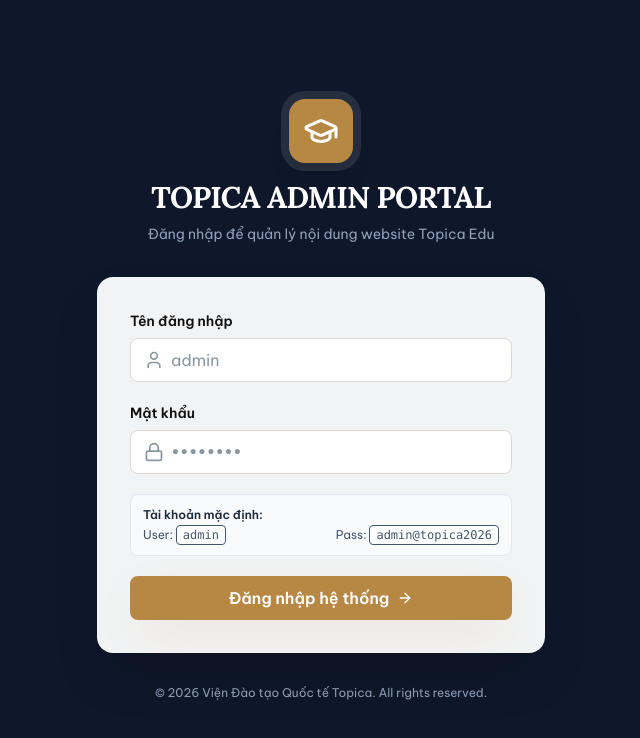
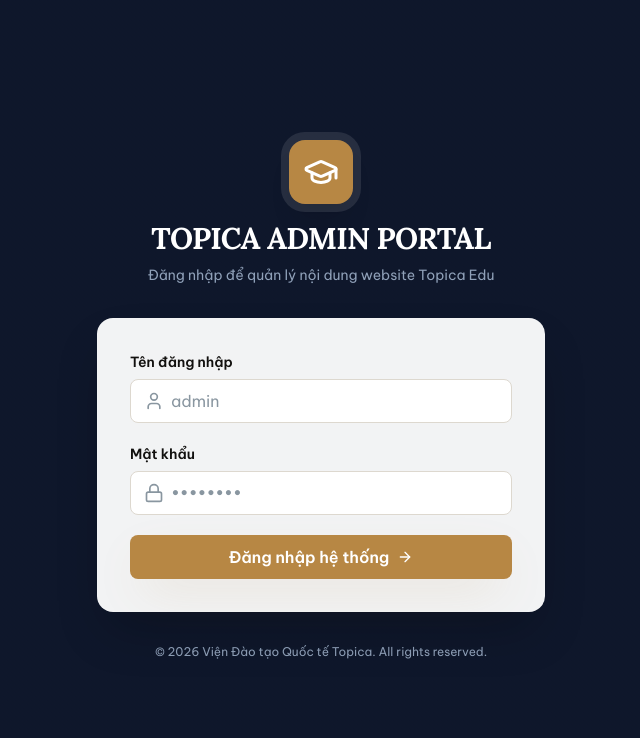
Before and after one commit to hphuongnam89/topicawebsite, a Next.js app: page /admin/login in a window 1280 px wide. Shown: the top 738 px of the page, without its empty margins (319-959 px from the left). Built offline with nearby package versions, Linux system fonts and the light colour scheme; no server answers.

Commit message:
sec: remove default credentials box from login page

```diff
--- a/app/(admin)/admin/login/page.tsx
+++ b/app/(admin)/admin/login/page.tsx
@@ -109,13 +109,7 @@
               </div>
             </div>
 
-            <div className="rounded-lg bg-slate-50 border border-slate-200 p-3 text-xs text-slate-600">
-              <span className="font-semibold text-slate-800">Tài khoản mặc định:</span>
-              <div className="mt-1 flex justify-between">
-                <span>User: <code className="bg-white px-1.5 py-0.5 rounded border">admin</code></span>
-                <span>Pass: <code className="bg-white px-1.5 py-0.5 rounded border">admin@topica2026</code></span>
-              </div>
-            </div>
+
 
             <button
               type="submit"
```
